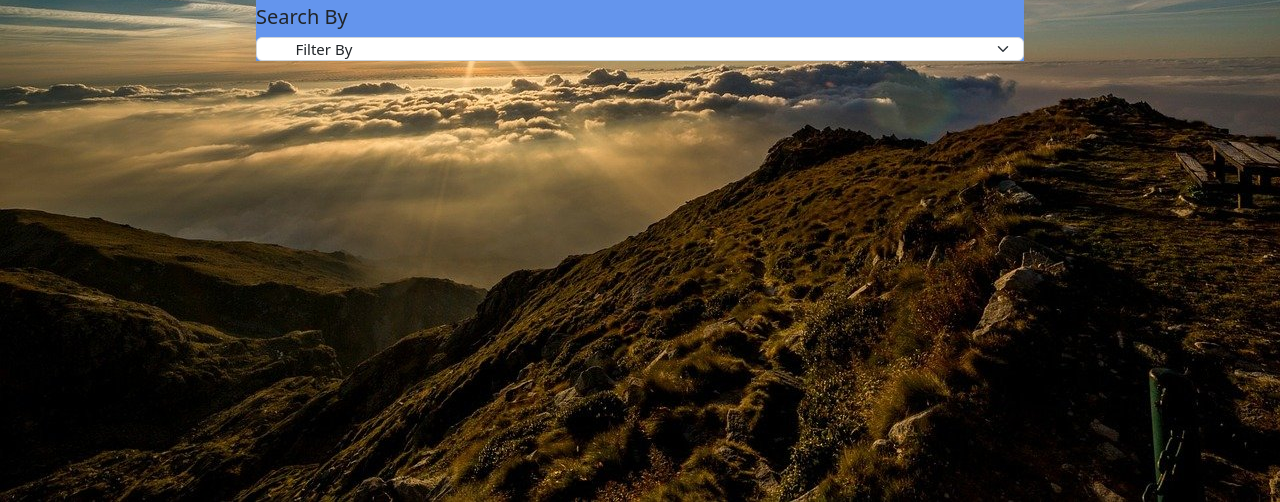
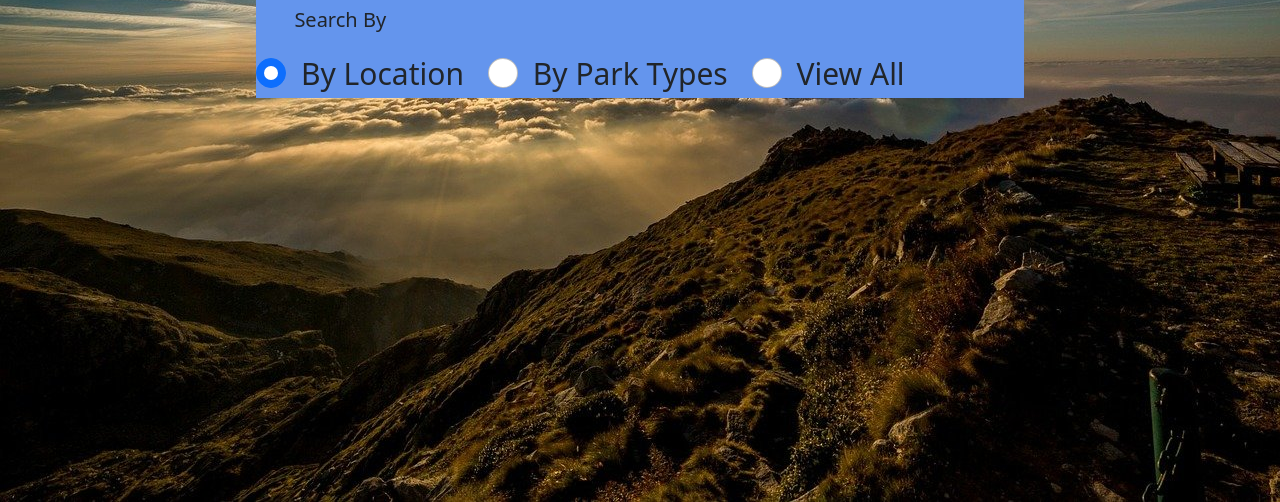
Before and after one commit to Elaine2005/enjoy_nationalparks, a plain HTML site: page eparks.html in a window 1280 px wide. Shown: the part 298-800 px from the top of the page. Drawn offline with nearby package versions, Linux system fonts and the light colour scheme; no server answers; files whose address does not match are found by name.

Commit message:
Second update

```diff
--- a/assests/css/styles.css
+++ b/assests/css/styles.css
@@ -16,6 +16,7 @@ body{
 
 h1 {
     color: blue;
+
 
 }
 .e {
@@ -46,3 +47,7 @@ h1 {
 .form-select {   font-size: 15px;
     padding: 0% 5% ;
 }
+
+h2 {
+    color: whitesmoke
+}
--- a/assests/scripts/load_mountains_data.js
+++ b/assests/scripts/load_mountains_data.js
@@ -1,5 +1,5 @@
 "use strict"
-
+let mountainsDDL = document.querySelector("#mountainSelect")
 let mountainsArray = []
 
 window.onload = function(){
--- a/eparks.html
+++ b/eparks.html
@@ -27,32 +27,31 @@
     <h2 class="heading-center">Explore our National Parks</h2>
     <p class="er"> We are proud to maintain a database of our country's beautiful national parks. You can choose to view
       all the parks at once, or narrow down your search by location or type of park.
+    </p>
 
     <p class="er"> Find your next vacation destination, or add some new places to your bucket list.
-
-
-    <h5>Search By</h5>
-
-    <select class="form-select" aria-label="Default select example" id="filterOptions">
-      <option selected>Filter By</option>
-      <option value="location" id="filterByParkLocation">Park Location</option>
-      <option value="type" id="filterByParkType">Park Type</option>
-      <option value="all" id="viewAllParks">View All Parks</option>
-    </select>
-
-    <select class="form-select d-none" aria-label="Default select example" id="stateListDropdown"></select>
-
-    <select class="form-select d-none" aria-label="Default select example" id="parkTypesListDropdown"></select>
+    </p>
+<p class="er" style="font-size: 20px">
+    Search By
+  </p>
+  <div class="form-check form-check-inline font-size: 10px">
+    <input class="form-check-input" type="radio" name="exampleRadios" id="exampleRadios1" value="option1" checked>
+    <label class="form-check-label" for="exampleRadios1">
+     By Location
+    </label>
   </div>
-
-  <div id="resultCardsDiv" class="row row-cols-1 row-cols-md-4 g-4 d-none mx-auto">
-
-
-    <p class="card-text"><small class="text-muted">@explore top rated parks</small></p>
-
+  <div class="form-check form-check-inline font-size: 10px">
+    <input class="form-check-input" type="radio" name="exampleRadios" id="exampleRadios2" value="option2">
+    <label class="form-check-label" for="exampleRadios2">
+      By Park Types
+    </label>
   </div>
-
-
+  <div class="form-check form-check-inline ">
+    <input class="form-check-input" type="radio" name="exampleRadios" id="exampleRadios3" value="option3" >
+    <label class="form-check-label" for="exampleRadios3">
+     View All
+    </label>
+  </div>
 
 
 
@@ -60,7 +59,7 @@
     integrity="sha384-pprn3073KE6tl6bjs2QrFaJGz5/SUsLqktiwsUTF55Jfv3qYSDhgCecCxMW52nD2"
     crossorigin="anonymous"></script>
   <script src="assets/scripts/load_national_parks_data.js"></script>
-
+  <script src="assets/scripts/nationa_parks.js"></script>
 </body>
 
 
```
Also changed, not shown: assests/scripts/nationa_parks.js (+8 -0 lines), index.html (+2 -2 lines).
